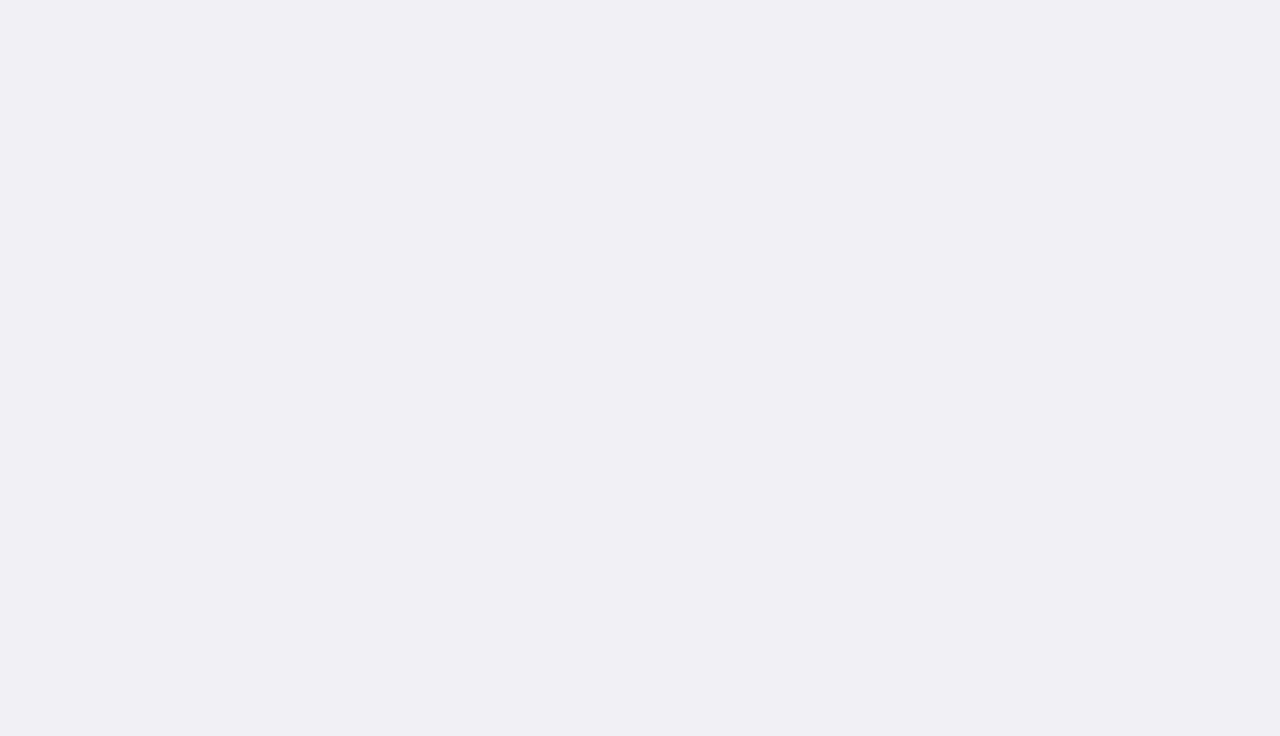
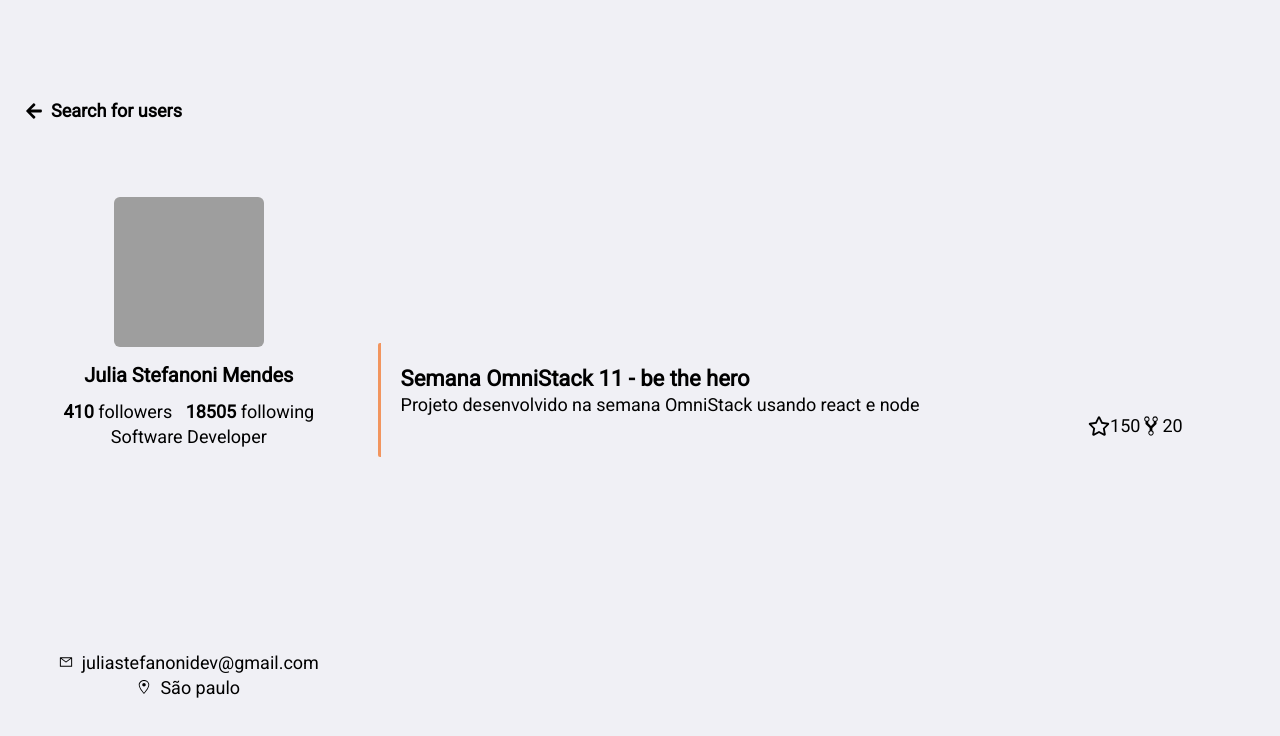
Before and after one commit to juliastefanoni/git-busca, a React (Create React App) app: page /user in a window 1280 px wide. Shown: the top 736 px of the page. Built offline with nearby package versions, Linux system fonts and the light colour scheme; grey boxes are pictures that could not be loaded; the HTML template or start-up script is replaced by a standard one.

Commit message:
Add page of details user

```diff
--- /dev/null
+++ b/src/pages/User/index.js
@@ -0,0 +1,56 @@
+import React from 'react';
+import { Link } from 'react-router-dom';
+import { FaArrowLeft, FaRegStar } from 'react-icons/fa';
+import { GoRepoForked, GoLocation } from 'react-icons/go';
+import { AiOutlineMail } from 'react-icons/ai';
+
+import './styles.css';
+
+const User = () => {
+  return (
+    <div className="container-user">
+      <div className="profile">
+        <Link to="/" className="back-link">
+          <FaArrowLeft className="back-icon" />
+          Search for users
+        </Link>
+
+        <img src="#" alt="Profile" width="150" height="150" />
+        <p className="profile-name">Julia Stefanoni Mendes</p>
+        <p>
+          <strong> 410 </strong>followers &nbsp;
+          <strong> 18505 </strong>following
+        </p>
+        <p> Software Developer </p>
+      </div>
+      <div className="profile-details">
+        <p>
+          <AiOutlineMail size={14} />
+          &nbsp; juliastefanonidev@gmail.com
+        </p>
+        <p>
+          <GoLocation size={14} />
+          &nbsp; São paulo
+        </p>
+      </div>
+      <div className="repositories">
+        <ul>
+          <li>
+            <p>
+              <strong>Semana OmniStack 11 - be the hero</strong>
+            </p>
+            <p>
+              Projeto desenvolvido na semana OmniStack usando react e node
+              <span className="reactions">
+                <FaRegStar size={22} /> 150
+                <GoRepoForked size={22} /> 20
+              </span>
+            </p>
+          </li>
+        </ul>
+      </div>
+    </div>
+  );
+};
+
+export default User;
--- /dev/null
+++ b/src/pages/User/styles.css
@@ -0,0 +1,84 @@
+
+.container-user {
+  background-color: #f0f0f5;
+  color: #000;
+  display: grid;
+  font-size: 18px;
+  grid-template-areas:
+    'profile repos repos repos repos repos repos repos '
+    'details repos repos repos repos repos repos repos ';
+  height: 100vh;
+  }
+
+.profile {
+  align-self: center;
+  grid-area: profile;
+  grid-column-start: 1;
+  grid-column-end: 3;
+  text-align: center;
+}
+
+.back-link {
+  align-items: center;
+  color: #000;
+  display: flex;
+  font-weight: bold;
+  margin: 0 0 20% 25px;
+  text-decoration: none;
+  transition: opacity 0.2s;
+}
+
+.back-link:hover{ opacity: 0.9; }
+
+.back-icon { margin-right: 8px; }
+
+.profile img { border-radius: 6px; }
+
+.profile-name{
+  font-size: 20px;
+  font-weight: bold;
+  margin: 10px 0px 10px 0px;
+}
+
+.profile p { padding: 2px;  }
+
+.profile-details {
+  align-self: center;
+  grid-area: details;
+  grid-column-start: 1;
+  grid-column-end: 3;
+  text-align: center;
+}
+
+.profile-details p { padding: 2px; }
+
+.repositories {
+  align-self: center;
+  background-color: #f0f0f5;
+  border-radius: 8px 0px 0px 0px;
+  grid-area: repos;
+  grid-column-start: 3;
+}
+
+.repositories ul {
+  display: grid;
+  grid-gap: 24px;
+  list-style: none;
+}
+
+.repositories ul li {
+  border-left: 3px solid #F2955E;
+  border-radius: 2px;
+  color: #000;
+  padding: 20px;
+  width: 100%;
+}
+
+.repositories ul li p { margin-top: 3px; }
+
+.repositories ul li p strong{ font-size: 22px; }
+
+.reactions {
+  display: flex;
+  margin-left: 80%;
+}
--- a/src/routes/index.js
+++ b/src/routes/index.js
@@ -2,12 +2,14 @@ import React from 'react';
 import { BrowserRouter, Route, Switch } from 'react-router-dom';
 
 import Search from '../pages/Search';
+import User from '../pages/User';
 
 const Routes = () => {
   return (
     <BrowserRouter>
       <Switch>
         <Route path="/" exact component={Search} />
+        <Route path="/user" component={User} />
       </Switch>
     </BrowserRouter>
   );
```
